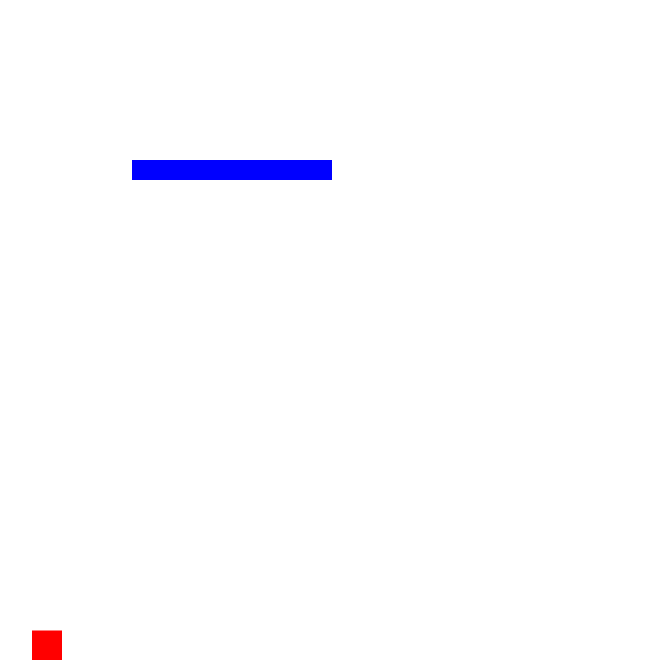
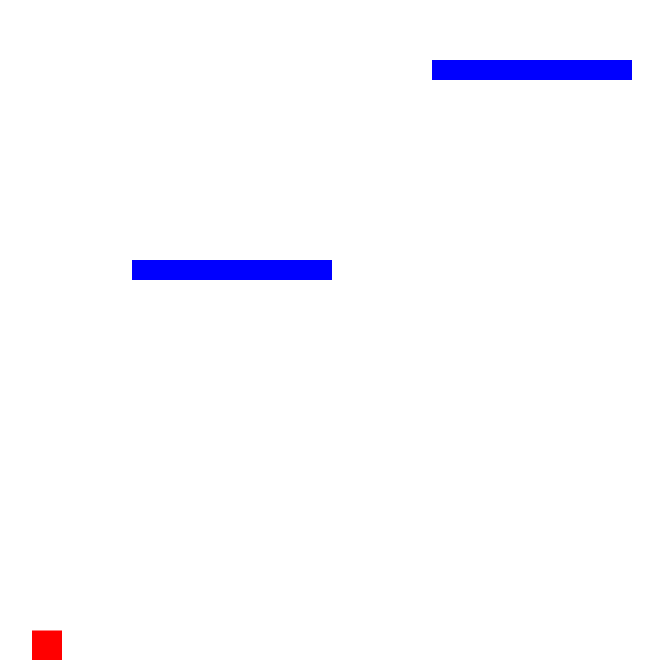
Before and after one commit to psaboureau/DWWM-platformer, a plain HTML site: page index.html in a window 1280 px wide. Shown: the part 140-804 px from the top of the page, without its empty margins (68-731 px from the left). Drawn offline with Linux system fonts and the light colour scheme.

Commit message:
Dernière version sans Canvas boilerplate

```diff
--- a/index.html
+++ b/index.html
@@ -14,7 +14,7 @@
 </head>
 <body>
     <canvas></canvas>
-    <script src="./index.js"></script>
+    <script src="./index.js" type="module"></script>
 
 </body>
 </html>
--- a/index.js
+++ b/index.js
@@ -44,10 +44,10 @@ class Player {
 
 // Définition d'un classe plateforme avec un position(x, y), un largeur(width) et une hauteur(height)
 class Platform {
-  constructor() {
+  constructor({ x, y }) {
     this.position = {
-      x: 200,
-      y: 300,
+      x,
+      y,
     };
     this.width = 200;
     this.height = 20;
@@ -61,7 +61,10 @@ class Platform {
 
 // Instanciate les class Player et Plateform
 const player = new Player();
-const platform = new Platform();
+const platforms = [
+  new Platform({ x: 200, y: 400 }),
+  new Platform({ x: 500, y: 200 }),
+];
 
 const keys = {
   right: {
@@ -72,33 +75,44 @@ const keys = {
   },
 };
 
+// Track la distance que le joueur a parcouru pour lancer ou non une condition de victoire
+// Determine la fin du niveau
+let scrollOffset = 0;
+
 function animate() {
   requestAnimationFrame(animate);
   c.clearRect(0, 0, canvas.width, canvas.height);
   player.update();
+  platforms.forEach((platform) => {
     platform.draw();
+  });
 
   // Si les touches Q ou D sont enfoncés déplacent le joueur vers la gauche ou la droite
   // Vérifie également la position du joueur en bloquant sa position en l'empechant d'atteindre les bords de l'écran
-  if (keys.right.pressed && player.position.x <400) {
+  if (keys.right.pressed && player.position.x < 400) {
     player.velocity.x = 5;
   } else if (keys.left.pressed && player.position.x > 100) {
     player.velocity.x = -5;
-  }
-  else {
+  } else {
     player.velocity.x = 0;
 
     // Scroll le background dans la direction opposé du joueur si celui ci est au bords de l'écran
     if (keys.right.pressed) {
-      platform.position.x -= 5
+      scrollOffset += 5;
+      platforms.forEach((platform) => {
+        platform.position.x -= 5;
+      });
     } else if (keys.left.pressed) {
-      platform.position.x += 5
+      scrollOffset -= 5;
+      platforms.forEach((platform) => {
+        platform.position.x += 5;
+      });
     }
-
   }
 
   // Gère la collision avec les plateformes
   // ( collision présente du haut vers le bas mais pas l'inverse)
+  platforms.forEach((platform) => {
     if (
       player.position.y + player.height <= platform.position.y &&
       player.position.y + player.height + player.velocity.y >=
@@ -107,6 +121,12 @@ function animate() {
       player.position.x <= platform.position.x + platform.width
     ) {
       player.velocity.y = 0;
+    }
+  });
+
+
+  if (scrollOffset > 2000) {
+    console.log("you win")
   }
 }
 
@@ -151,7 +171,6 @@ window.addEventListener("keyup", ({ keyCode }) => {
       break;
     case 90:
       console.log("up");
-
       break;
   }
 });
```
Also changed, not shown: img/platform.png (added). Lines whose indentation alone changed are shown as unchanged.
